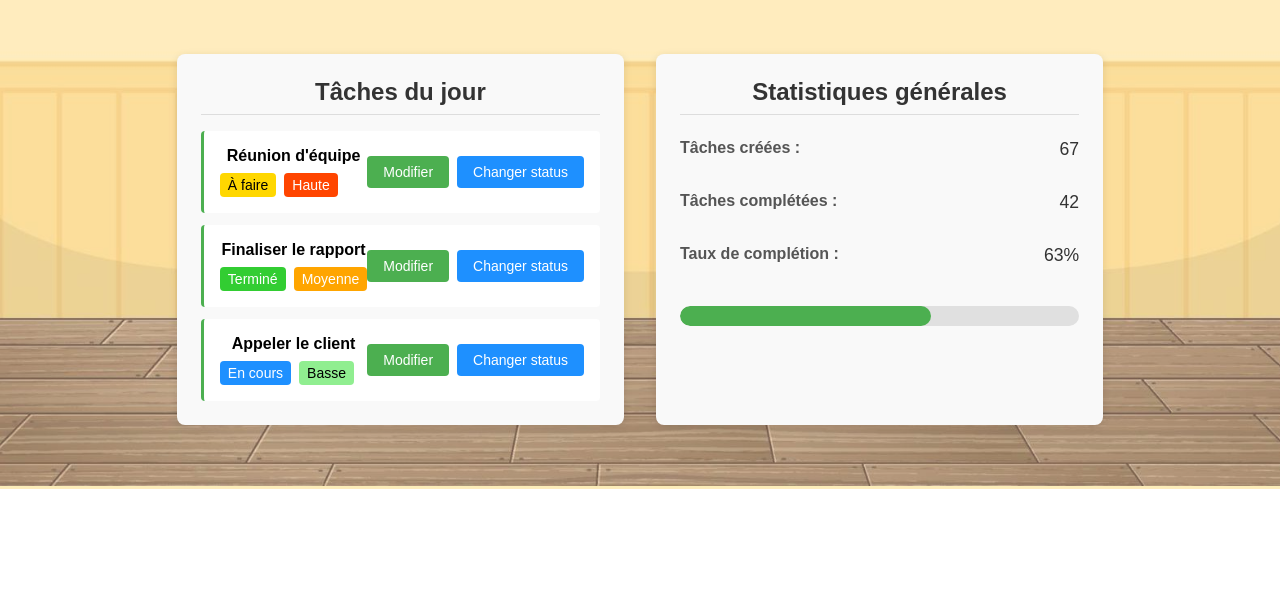
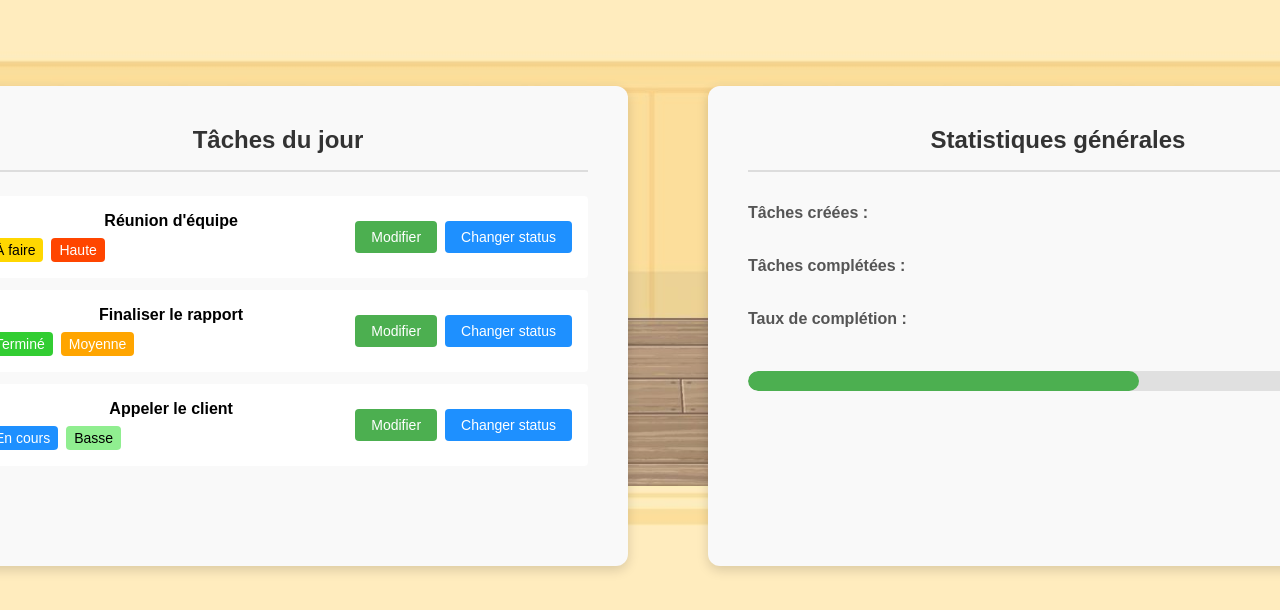
Before and after one commit to Dylserker/focus-carot-web, a React (Create React App) app in the folder frontend/: page /tasks in a window 1280 px wide. Shown: the part 314-924 px from the top of the page. Before the commit the page ends 803 px from the top, so only its background shows below. Built offline with nearby package versions, Linux system fonts and the light colour scheme; sample sign-in values are in the browser's storage.

Commit message:
Replacement des éléments

```diff
--- a/frontend/src/pages/Task/Task.css
+++ b/frontend/src/pages/Task/Task.css
@@ -36,23 +36,31 @@
 
 .task-containers {
     display: grid;
-    grid-template-columns: 1fr 1fr;
-    gap: 2rem;
+    grid-template-columns: repeat(2, minmax(0, 1fr));
+    gap: 10rem;
+    width: 1400px;
+    margin: 4rem auto;
+    padding: 0;
+    transform: translateX(-7rem);
 }
 
 .task-container {
     background-color: #f9f9f9;
-    border-radius: 8px;
-    padding: 1.5rem;
-    box-shadow: 0 2px 8px rgba(0, 0, 0, 0.1);
+    border-radius: 12px;
+    padding: 2.5rem;
+    box-shadow: 0 4px 12px rgba(0, 0, 0, 0.15);
+    min-height: 400px;
+    width: 100%;
+    max-width: 700px;
 }
 
 .task-container h2 {
     margin-top: 0;
     color: #333;
-    border-bottom: 1px solid #ddd;
-    padding-bottom: 0.5rem;
-    margin-bottom: 1rem;
+    border-bottom: 2px solid #ddd;
+    padding-bottom: 1rem;
+    margin-bottom: 1.5rem;
+    font-size: 1.5rem;
 }
 
 .tasks-list {
```
